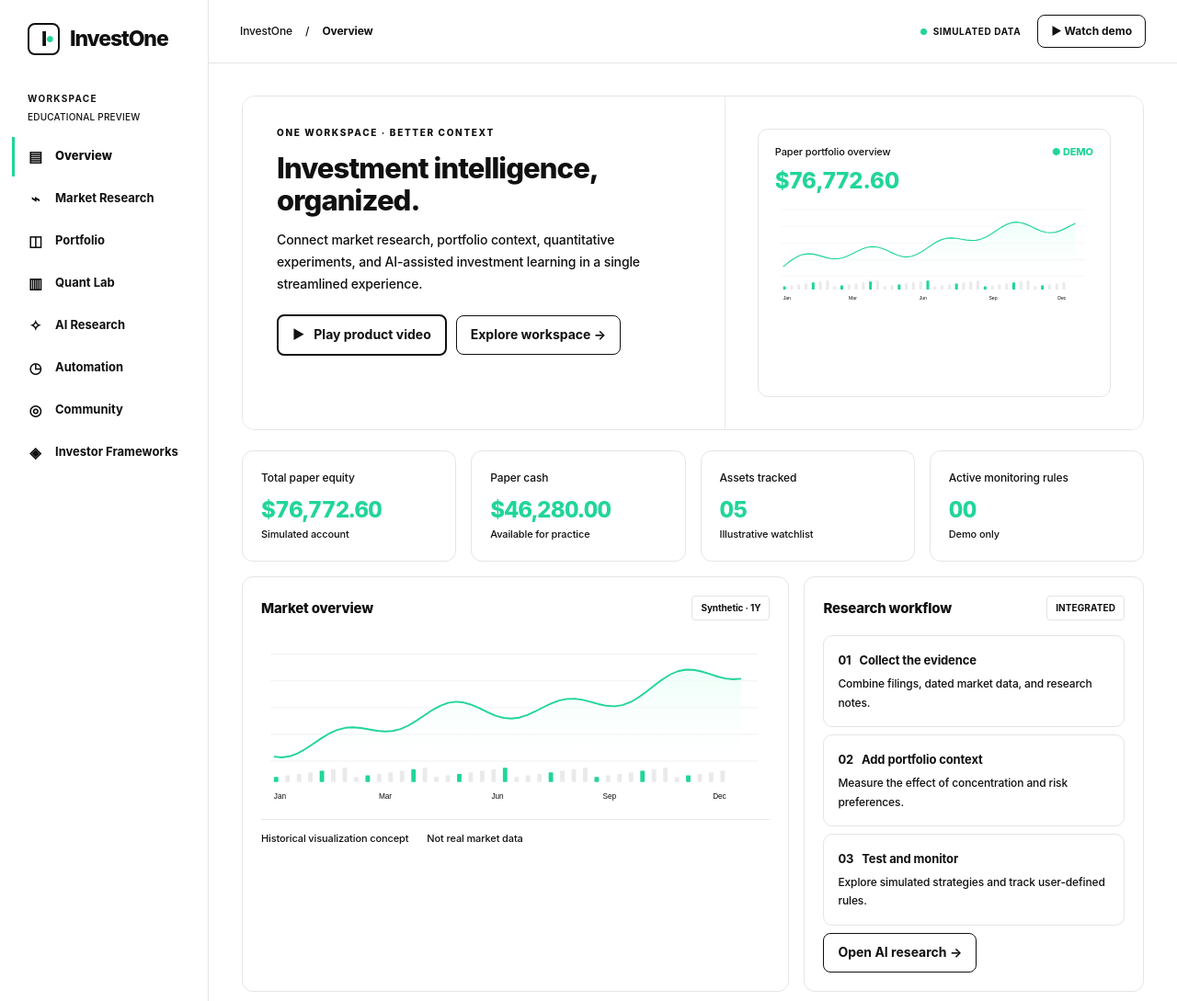
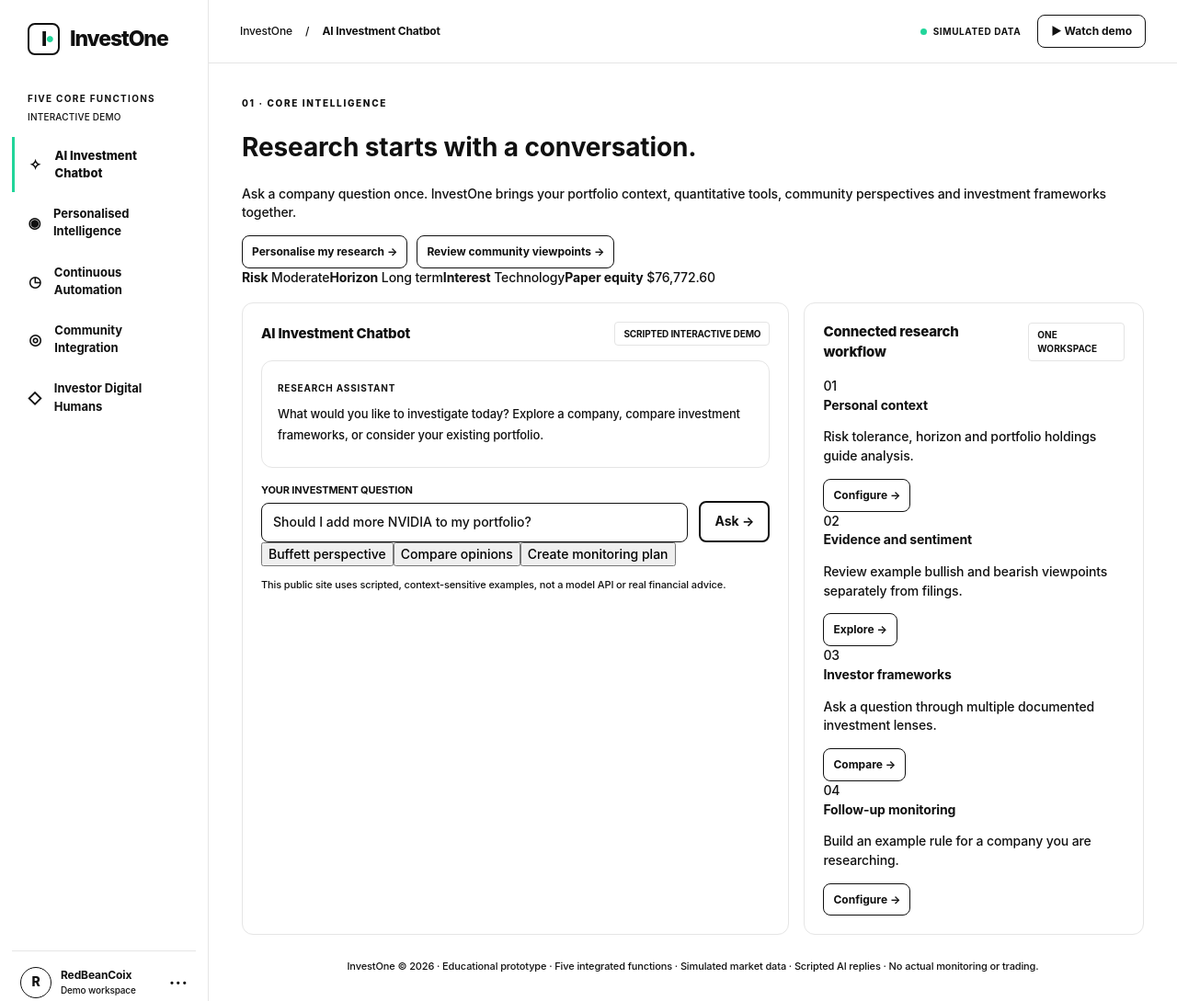
Before and after one commit to changxuanyu26-collab/InvestOne_ENT207-, a plain HTML site: page docs/index.html in a window 1280 px wide. Shown: the top 1089 px of the page at 92% size. Drawn offline with Linux system fonts and the light colour scheme.

Commit message:
feat(demo): use five original core functions as sole navigation while retaining existing video

```diff
--- a/docs/index.html
+++ b/docs/index.html
@@ -4,19 +4,19 @@
 <meta charset="utf-8"><meta name="viewport" content="width=device-width,initial-scale=1">
 <meta name="theme-color" content="#FFFFFF"><meta name="description" content="InvestOne interactive investment intelligence demo with a narrated product video.">
 <title>InvestOne — Investment Intelligence Workspace</title>
-<link rel="stylesheet" href="site.css?v=okx-white-v2">
+<link rel="stylesheet" href="site.css?v=five-core-1">
 </head>
 <body>
 <div class="app-shell">
   <aside class="sidebar" aria-label="Primary navigation">
     <div class="brand"><div class="brand-logo">I<span>•</span></div><span>InvestOne</span></div>
-    <div class="workspace-caption">WORKSPACE <span>EDUCATIONAL PREVIEW</span></div>
+    <div class="workspace-caption">FIVE CORE FUNCTIONS <span>INTERACTIVE DEMO</span></div>
     <nav id="main-nav" class="nav"></nav>
     <div class="sidebar-bottom"><div class="account-mark">R</div><div><strong>RedBeanCoix</strong><small>Demo workspace</small></div><span class="more">···</span></div>
   </aside>
   <div class="main-shell">
-    <header class="topbar"><div class="breadcrumbs">InvestOne <span>/</span> <b id="crumb">Overview</b></div><div class="topbar-actions"><span class="demo-chip"><span class="pulse"></span> SIMULATED DATA</span><button class="header-help" id="open-video-top">▶ <span>Watch demo</span></button></div></header>
-    <main class="content"><div id="page-content"></div><footer class="footer-note">InvestOne © 2026 · Educational prototype · No live market data, AI calls or broker execution in this browser demo.</footer></main>
+    <header class="topbar"><div class="breadcrumbs">InvestOne <span>/</span> <b id="crumb">AI Investment Chatbot</b></div><div class="topbar-actions"><span class="demo-chip"><span class="pulse"></span> SIMULATED DATA</span><button class="header-help" id="open-video-top">▶ <span>Watch demo</span></button></div></header>
+    <main class="content"><div id="page-content"></div><footer class="footer-note">InvestOne © 2026 · Educational prototype · Five integrated functions · Simulated market data · Scripted AI replies · No actual monitoring or trading.</footer></main>
   </div>
 </div>
 <div id="video-dialog" class="video-dialog" role="dialog" aria-modal="true" aria-labelledby="video-heading" aria-hidden="true">
@@ -26,6 +26,6 @@
     <div id="video-error" class="video-error" hidden>The video could not load. <a href="demo.mp4" target="_blank" rel="noopener">Open MP4 directly</a> or check the <a href="https://github.com/changxuanyu26-collab/InvestOne_ENT207-/actions/workflows/pages.yml" target="_blank" rel="noopener">deployment status</a>.</div>
   </div>
 </div>
-<script src="site.js?v=okx-white-v2"></script>
+<script src="five-core.js?v=five-core-1"></script>
 </body>
 </html>
```
